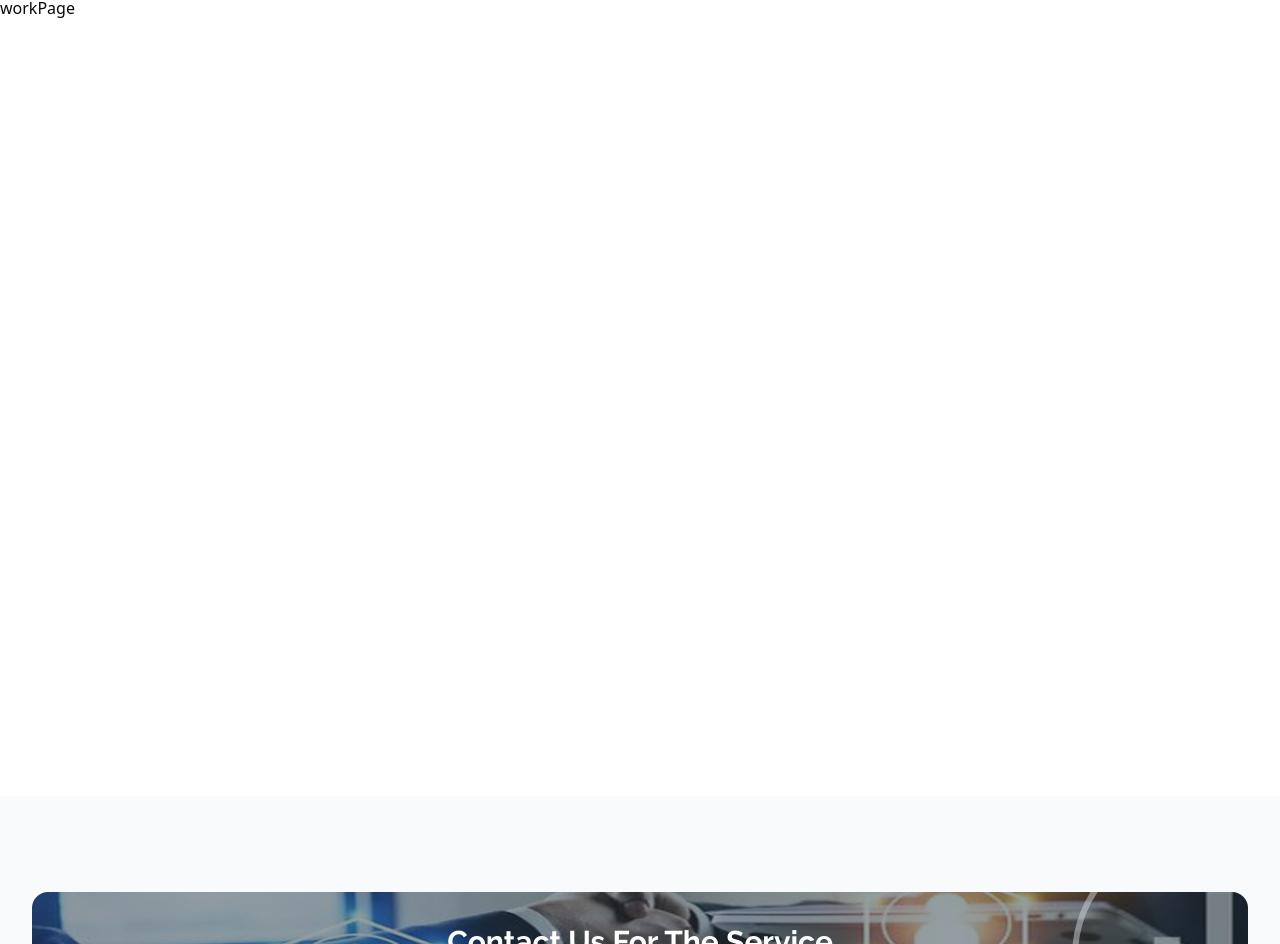
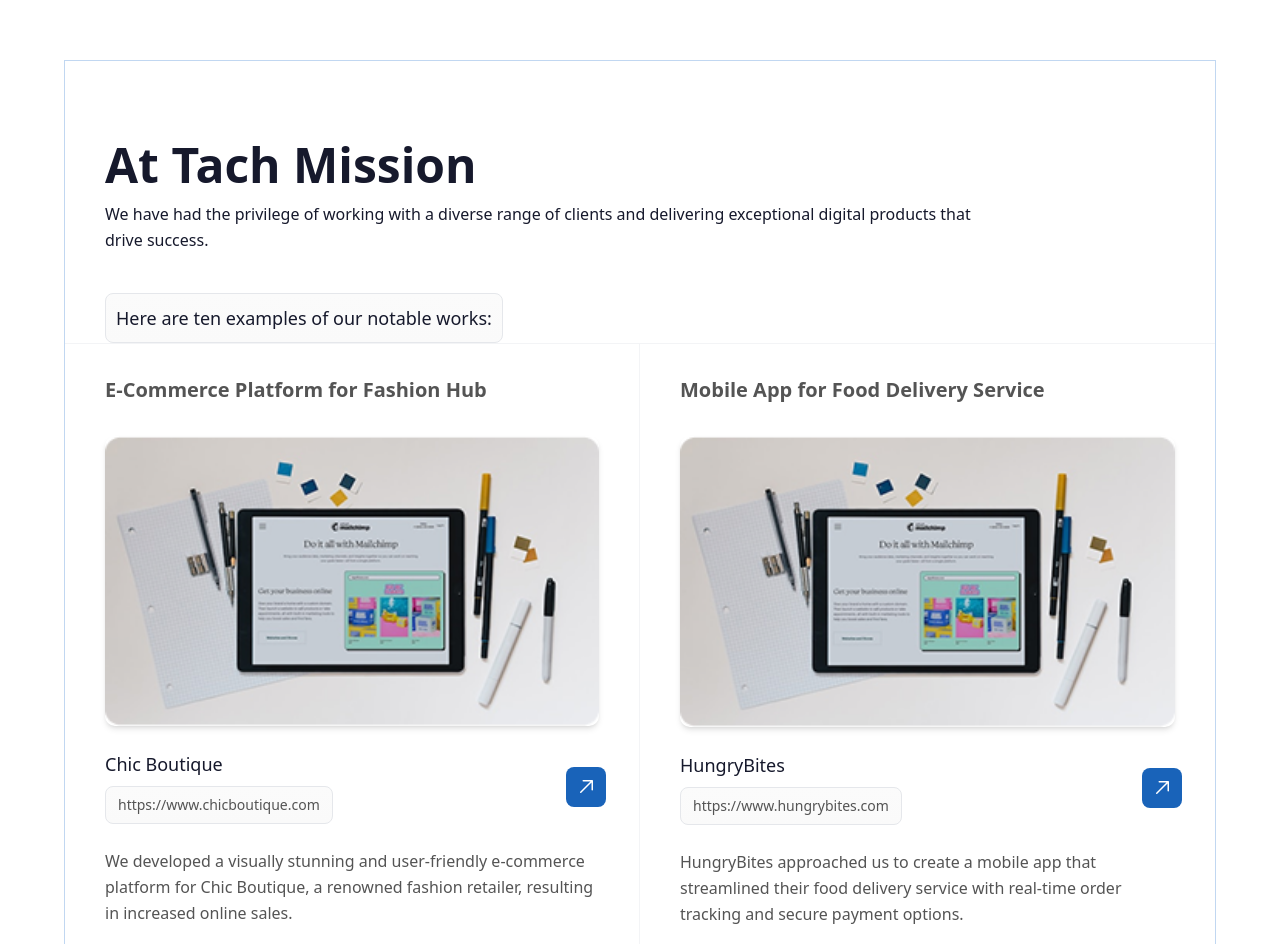
Before and after one commit to TechMission2000/Tech_mission_Front_End, a Next.js app: page /work in a window 1280 px wide. Shown: the part 156-1100 px from the top of the page. Built offline with nearby package versions, Linux system fonts and the light colour scheme.

Commit message:
work page done , blog details page polished

```diff
--- a/app/(main)/work/page.tsx
+++ b/app/(main)/work/page.tsx
@@ -1,3 +1,120 @@
-export default function workPage() {
-  return <div>workPage</div>;
+import React from 'react';
+import Image from 'next/image';
+import { GoArrowUpRight } from "react-icons/go";
+import GetIntouch from '@/components/about/GetIntouch';
+
+// --- Data for Portfolio Items ---
+// In a real application, you would likely fetch this data from an API or a CMS.
+const allWorkData = [
+  { category: "E-Commerce Platform for Fashion Hub", imageSrc: "/blog.png", title: "Chic Boutique", link: "https://www.chicboutique.com", description: "We developed a visually stunning and user-friendly e-commerce platform for Chic Boutique, a renowned fashion retailer, resulting in increased online sales." },
+  { category: "Mobile App for Food Delivery Service", imageSrc: "/blog.png", title: "HungryBites", link: "https://www.hungrybites.com", description: "HungryBites approached us to create a mobile app that streamlined their food delivery service with real-time order tracking and secure payment options." },
+  { category: "Booking System for Event Management", imageSrc: "/blog.png", title: "EventMasters", link: "https://www.eventmasters.com", description: "EventMasters required a comprehensive booking and reservation system. We designed a platform that allowed seamless event registration and ticketing." },
+  { category: "Custom Software for Workflow Automation", imageSrc: "/blog.png", title: "ProTech Solutions", link: "https://www.protechsolutions.com", description: "ProTech Solutions needed custom software to automate workflows. Our solution increased productivity by integrating various business processes into one system." },
+  { category: "Web Portal for Real Estate Listings", imageSrc: "/blog.png", title: "Dream Homes Realty", link: "https://www.dreamhomesrealty.com", description: "We created a visually appealing platform with advanced search filters and virtual tours, enabling potential buyers to find their dream homes easily." },
+  { category: "Mobile App for Fitness Tracking", imageSrc: "/blog.png", title: "FitLife Tracker", link: "https://www.fitlifetracker.com", description: "The app included features such as activity tracking, progress monitoring, and social sharing, empowering users to lead healthier lifestyles." },
+  { category: "Software for Supply Chain Management", imageSrc: "/blog.png", title: "Global Logistics", link: "https://www.globallogisticssolutions.com", description: "We developed a scalable system that optimized inventory management, automated order processing, and enhanced logistics tracking." },
+  { category: "Educational Platform for Online Learning", imageSrc: "/blog.png", title: "EduConnect", link: "https://www.educonnect.com", description: "We developed an interactive platform with virtual classrooms, multimedia content, and student progress tracking for an engaging learning experience." },
+  { category: "Mobile App for Travel Planning", imageSrc: "/blog.png", title: "WanderWise", link: "https://www.wanderwise.com", description: "We developed an app with personalized itineraries, destination guides, and integrated booking options, making it easier for travelers to explore." },
+  { category: "Web App for Customer Management", imageSrc: "/blog.png", title: "ConnectCRM", link: "https://www.connectcrm.com", description: "We developed a feature-rich CRM platform with lead management and data analytics, enabling businesses to nurture customer relationships." }
+];
+
+
+// --- Reusable Card Component ---
+const WorkCard = ({ category, imageSrc, title, link, description }: any) => {
+  return (
+    <div className="flex flex-col gap-8 px-6 sm:px-10 py-8">
+      <h2 className="text-xl font-semibold text-[#545454] font-lato">{category}</h2>
+      <div className="flex flex-col gap-6">
+        <Image src={imageSrc} alt={title} width={490} height={346} className="rounded-lg object-cover w-full h-auto shadow-md" />
+        <div className="flex justify-between items-center">
+          <div className="flex flex-col gap-2">
+            <h3 className="text-lg font-medium text-[#16192C] font-lato">{title}</h3>
+            <p className="text-sm text-[#545454] bg-gradient-to-b from-[#FBFBFB] to-[#FAFAFA] px-3 py-2 rounded-md inline-block border border-gray-200">
+              {link}
+            </p>
+          </div>
+          <button className="rounded-md hover:shadow-lg transition-shadow">
+            <div className="w-[26px] h-[26px] relative flex items-center justify-center">
+              <div className="p-2 bg-[#1963B9] rounded-md" >
+                <GoArrowUpRight className='text-2xl text-white' />
+
+
+              </div>
+            </div>
+          </button>
+        </div>
+        <p className="text-[#545454] text-base font-raleway leading-relaxed">{description}</p>
+      </div>
+    </div>
+  );
+};
+
+// --- Grid Container Component ---
+const WorkGrid = () => {
+  return (
+    <div className="grid grid-cols-1 md:grid-cols-2">
+      {allWorkData.map((item, index) => (
+        <div key={index} className={`border-t border-gray-100 ${index % 2 === 0 ? 'md:border-r md:border-gray-100' : ''}`}>
+          <WorkCard {...item} />
+        </div>
+      ))}
+    </div>
+  );
+};
+
+// --- Hero Section Component ---
+const WorkHero = () => {
+  return (
+    <div className="pt-20 px-6 sm:px-10 flex flex-col gap-10">
+      <div className="flex flex-col gap-3 max-w-4xl">
+        <h1 className="text-4xl lg:text-5xl font-semibold text-[#16192C] font-raleway">
+          At Tach Mission
+        </h1>
+        <p className="text-base text-[#16192C] font-raleway leading-relaxed">
+          We have had the privilege of working with a diverse range of clients and delivering exceptional digital products that drive success.
+        </p>
+      </div>
+      <div className="self-start p-2.5 bg-gradient-to-b from-[#FBFBFB] to-[#FAFAFA] rounded-md border border-gray-200">
+        <p className="text-[#16192C] text-lg font-lato">
+          Here are ten examples of our notable works:
+        </p>
+      </div>
+    </div>
+  );
+};
+
+// --- Call-to-Action Component ---
+// const GetIntouch = () => {
+//   return (
+//     <div className="relative w-full min-h-[360px] bg-cover bg-center flex items-center justify-center" style={{ backgroundImage: "url('/getintouch.png')" }}>
+//       <div className="absolute inset-0 bg-[#16192C]/40" />
+//       <div className="relative z-10 flex flex-col justify-center items-center h-full gap-8 text-white p-4">
+//         <h2 className="text-3xl font-bold text-center text-[#F7F7F7] font-raleway max-w-4xl leading-snug">
+//           “Some of the History of Our Company is that<br className="hidden sm:block" />we are Catching up through Video”
+//         </h2>
+//         <button className="px-12 py-4 text-lg font-lato text-white bg-gradient-to-r from-[#0E458E] via-[#2F82E8] to-[#0070F5] rounded-lg hover:opacity-90 transition-opacity shadow-lg">
+//           Get In Touch
+//         </button>
+//       </div>
+//     </div>
+//   );
+// };
+
+
+// --- Main Page Component ---
+export default function WorkPage() {
+  return (
+    <main className="flex flex-col items-center gap-12 sm:gap-16 md:gap-20 bg-white py-10 sm:py-16">
+      {/* Main content container with border */}
+      <div className="max-w-6xl w-full mx-4 sm:mx-6 lg:mx-8 border border-[#C1D7F1]">
+        <WorkHero />
+        <WorkGrid />
+      </div>
+
+      {/* Full-width CTA section */}
+      <div className="w-full">
+        <GetIntouch />
+      </div>
+    </main>
+  );
 }
--- /dev/null
+++ b/components/work/WorkHero.tsx
@@ -0,0 +1,28 @@
+import React from 'react'
+
+function WorkHero() {
+    return (
+        <div style={{ backgroundImage: `url(/workhero.png)`, backgroundSize: 'cover' }} className="relative w-full h-[400px] overflow-hidden">
+
+            <div className="absolute top-0 left-0 w-full h-full bg-black opacity-50 z-10"></div>
+
+
+            <div className="relative z-20 flex flex-col justify-center items-center w-full h-full text-center">
+                <h1
+                    className="text-white text-5xl md:text-6xl font-bold"
+                    style={{ fontFamily: "'Roboto Condensed', sans-serif" }}
+                >
+                    Our Work
+                </h1>
+                <p
+                    className="text-white text-2xl mt-4"
+                    style={{ fontFamily: "'Raleway', sans-serif" }}
+                >
+                    Home / Work
+                </p>
+            </div>
+        </div>
+    )
+}
+
+export default WorkHero
```
Also changed, not shown: app/(main)/blogs/blogdetails/page.tsx (+30 -11 lines), public/workhero.png (added).
